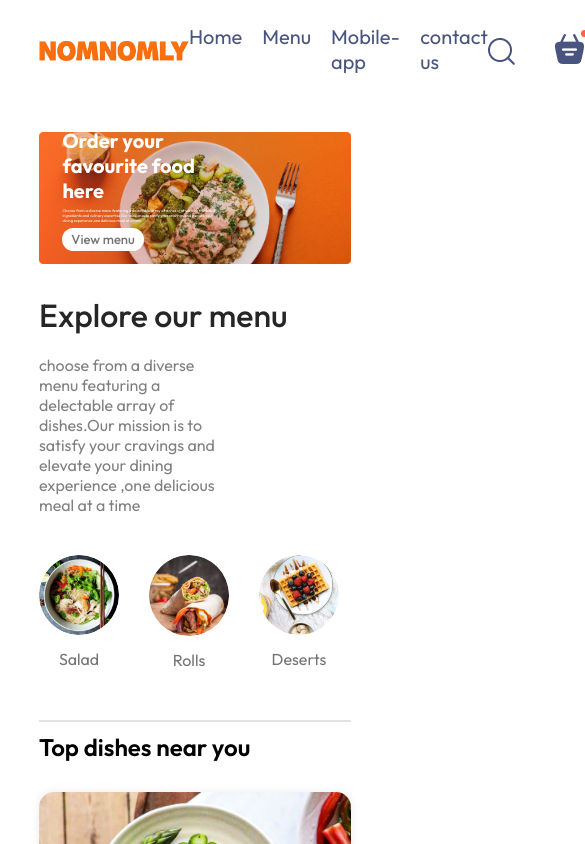
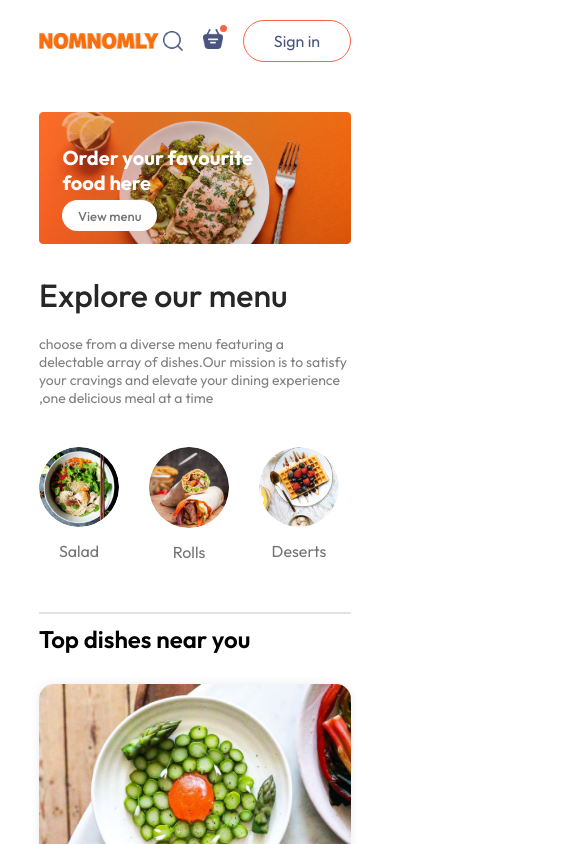
Before and after one commit to Swoorupkisan/app, a React (Vite) app: page / in a window 390 px wide. Shown: the top 844 px of the page, 585 px wide, since content can reach past the window. Built offline with nearby package versions, Linux system fonts and the light colour scheme.

Commit message:
added login popup

```diff
--- a/package.json
+++ b/package.json
@@ -12,7 +12,8 @@
   "dependencies": {
     "react": "^19.0.0",
     "react-dom": "^19.0.0",
-    "react-router-dom": "^7.3.0"
+    "react-router-dom": "^7.3.0",
+    "react-scroll": "^1.9.3"
   },
   "devDependencies": {
     "@eslint/js": "^9.21.0",
--- a/src/App.jsx
+++ b/src/App.jsx
@@ -1,16 +1,21 @@
-import React from 'react'
+import React,{useState} from 'react'
 import Navbar from './Components/Navbar/Navbar'
 import { Route, Routes } from 'react-router-dom'
 import Home from './Pages/Home/Home'
 import Cart from './Pages/Cart/Cart'
 import PlaceOrder from './Pages/PlaceOrder/PlaceOrder'
 import Footer from './Components/Footer/Footer'
+import LoginPopup from './Components/LoginPopup/LoginPopup'
+
 
 const App = () => {
+  const[showLogin,setShowLogin] = useState(false)
+
   return (
     <>
+    {showLogin?<LoginPopup setShowLogin={setShowLogin}/>:<></>}
       <div className='app'>
-        <Navbar />
+        <Navbar setShowLogin={setShowLogin} />
         <Routes>
           <Route path='/' element={<Home />} />
           <Route path='/cart' element={<Cart />} />
--- a/src/Components/AppDownload/AppDownload.css
+++ b/src/Components/AppDownload/AppDownload.css
@@ -5,3 +5,18 @@
     text-align: center;
     font-weight: 500;
 }
+.app-download-platforms{
+    display: flex;
+    justify-content: center;
+    gap:max(2vw, 10px);
+    margin-top: 40px;
+}
+.app-download-platforms img{
+    width: max(30vw, 120px);
+    max-width: 180px;
+    transition: 0.5s;
+    cursor: pointer;
+}
+.app-download-platforms img :hover{
+    transform: scale(1.05);
+}
--- a/src/Components/ExploreMenu/ExploreMenu.css
+++ b/src/Components/ExploreMenu/ExploreMenu.css
@@ -48,3 +48,9 @@
     border: 4px solid tomato;
     padding: 2px;
 }
+@media (max-width: 1050px){
+    .explore-menu-text{
+        max-width: 100%;
+        font-size: 14px;
+    }
+}
--- a/src/Components/Footer/Footer.css
+++ b/src/Components/Footer/Footer.css
@@ -47,3 +47,15 @@
     border: none;
 
 }
+
+@media (max-width: 750px){
+    .footer-content{
+        display: flex;
+        flex-direction: column;
+        gap: 35px;
+    }
+    .footer-copyright{
+        text-align: center;
+    }
+
+}
--- a/src/Components/Header/Header.css
+++ b/src/Components/Header/Header.css
@@ -36,3 +36,21 @@
     font-size: max(1vw,13px);
     border-radius: 50px;
 }
+@media (max-width: 1050px){
+    .header-contents{
+        max-width: 45%;
+    }
+
+}
+@media (max-width: 750px){
+    .header-contents{
+        max-width: 65%;
+    }
+    .header-contents p{
+        display: none;
+    }
+    .header-contents button{
+        padding: 2vw 4vw;
+    }
+
+}
--- /dev/null
+++ b/src/Components/LoginPopup/LoginPopup.jsx
@@ -0,0 +1,36 @@
+import React,{ useState } from 'react'
+import './LoginPopup.css'
+import { assets } from '../../assets/assets'
+const LoginPopup = (setShowLogin) => {
+
+ const[currState,setCurrState] = useState("Login")
+
+  return (
+    <div className='login-popup'>
+      <form className="login-popup-container">
+        <div className="login-popup-title">
+            <h2>{currState}</h2>
+            <img onClick={()=>setShowLogin(false)}  src={assets.cross_icon}alt="" />
+        </div>
+        <div className='login-popup-inputs'>
+            {currState==="Login"?<></>:<input type="text" placeholder="Your name"required />}
+            <input type="email" placeholder="Your email" required />
+            <input type="password" placeholder="password" required />
+        </div>
+        <button>{currState==="Sign up"?"Create account":"Login"}</button>
+        <div className="login-popup-condition">
+            <input type="checkbox" required/>
+            <p>By continuing, i agree to the terms of use & privacy policy.</p>
+        </div>
+        {currState==="Login"
+        ?<p>create a new account? <span onClick={()=>setCurrState("Sign Up")}>Click here</span></p>
+        :<p>Already have an account?<span onClick={()=>setCurrState("Login")}>Login here</span></p>
+        }
+
+
+      </form>
+    </div>
+  )
+}
+
+export default LoginPopup
--- a/src/Components/Navbar/Navbar.css
+++ b/src/Components/Navbar/Navbar.css
@@ -34,8 +34,7 @@
     transition: width 0.3s ease-in-out;
 }
 
-.navbar-menu li:hover::after,
-.navbar-menu .active::after {
+.navbar-menu li:hover::after {
     width: 100%;
 }
 
@@ -73,3 +72,55 @@
     top: -4px;
     right: -4px;
 }
+
+@media(max-width: 1050px) {
+    .Navbar .logo {
+        width: 140px;
+    }
+
+    .navbar-menu {
+        gap: 20px;
+        font-size: 17px;
+    }
+
+    .navbar-right {
+        gap: 20px;
+    }
+    .navbar-right img{
+        width : 20px;
+    }
+
+    .Navbar-right button {
+       padding: 8px 25px;
+    }
+
+}
+
+@media(max-width: 900px) {
+    .Navbar .logo {
+        width: 120px;
+    }
+
+    .navbar-menu {
+        gap: 15px;
+        font-size: 16px;
+    }
+
+    .navbar-right {
+        gap: 20px;
+    }
+    .navbar-right img{
+        width : 20px;
+    }
+
+    .Navbar-right button {
+       padding: 7px 20px;
+       font-size: 15px;
+    }
+}
+@media(max-width: 750px) {
+
+    .navbar-menu {
+        display: none;
+    }
+}
--- a/src/Components/Navbar/Navbar.jsx
+++ b/src/Components/Navbar/Navbar.jsx
@@ -1,17 +1,20 @@
 import React, { useState } from 'react'
 import './Navbar.css'
 import { assets } from '../../assets/assets'
-const Navbar = () => {
+import { Link } from 'react-router-dom';
+
+
+const Navbar = ({setShowLogin}) => {
   const[menu,setMenu] = useState("")
 
   return (
     <div className='Navbar'>
         <img src={assets.logo} alt="" className="logo" />
         <ul className='navbar-menu'>
-            <li onClick={()=>setMenu("home")} className={menu==="home"?"active":""}>Home</li>
-            <li onClick={()=>setMenu("menu")}className={menu==="menu"?"active":""}>Menu</li>
-            <li onClick={()=>setMenu("Mobile-app")}className={menu==="Mobile-app"?"active":""}>Mobile-app</li>
-            <li onClick={()=>setMenu("contact-us")}className={menu==="contact-us"?"active":""}>contact us</li>
+            <Link to='/' onClick={()=>setMenu("home")} className={menu==="home"?"active":""}>Home</Link>
+            <a href='#explore-menu'onClick={()=>setMenu("menu")}className={menu==="menu"?"active":""}>Menu</a>
+            <a href='#app-download'onClick={()=>setMenu("Mobile-app")}className={menu==="Mobile-app"?"active":""}>Mobile-app</a>
+            <a href='#footer'onClick={()=>setMenu("contact-us")}className={menu==="contact-us"?"active":""}>contact us</a >
         </ul>
         <div className="navbar-right">
             <img src={assets.search_icon} alt="" />
@@ -19,7 +22,7 @@
               <img src={assets.basket_icon} alt="" />
               <div className='dot'></div>
             </div>
-            <button>Sign  in</button>
+            <button onClick={() => setShowLogin(true)}>Sign  in</button>
         </div>
     </div>
   )
--- a/src/index.css
+++ b/src/index.css
@@ -4,6 +4,7 @@
   margin: 0;
   box-sizing: border-box;
   font-family: outfit;
+  scroll-behavior: smooth;
 }
 body{
   min-height: 100vh;
```
Also changed, not shown: src/Components/LoginPopup/LoginPopup.css (added), src/Pages/Home/Home.jsx (line endings or trailing spaces), 1 other file (tests, documents, lock files or other folders).
